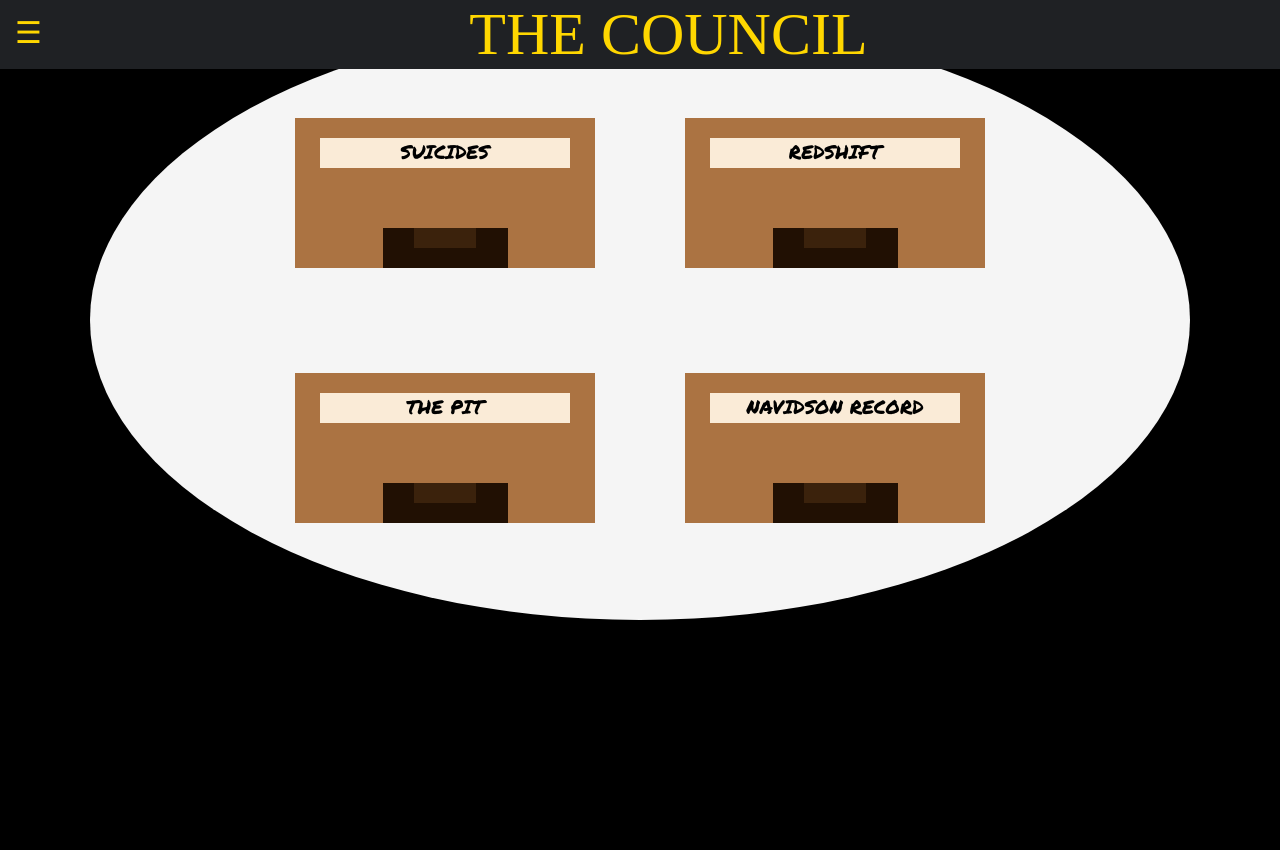
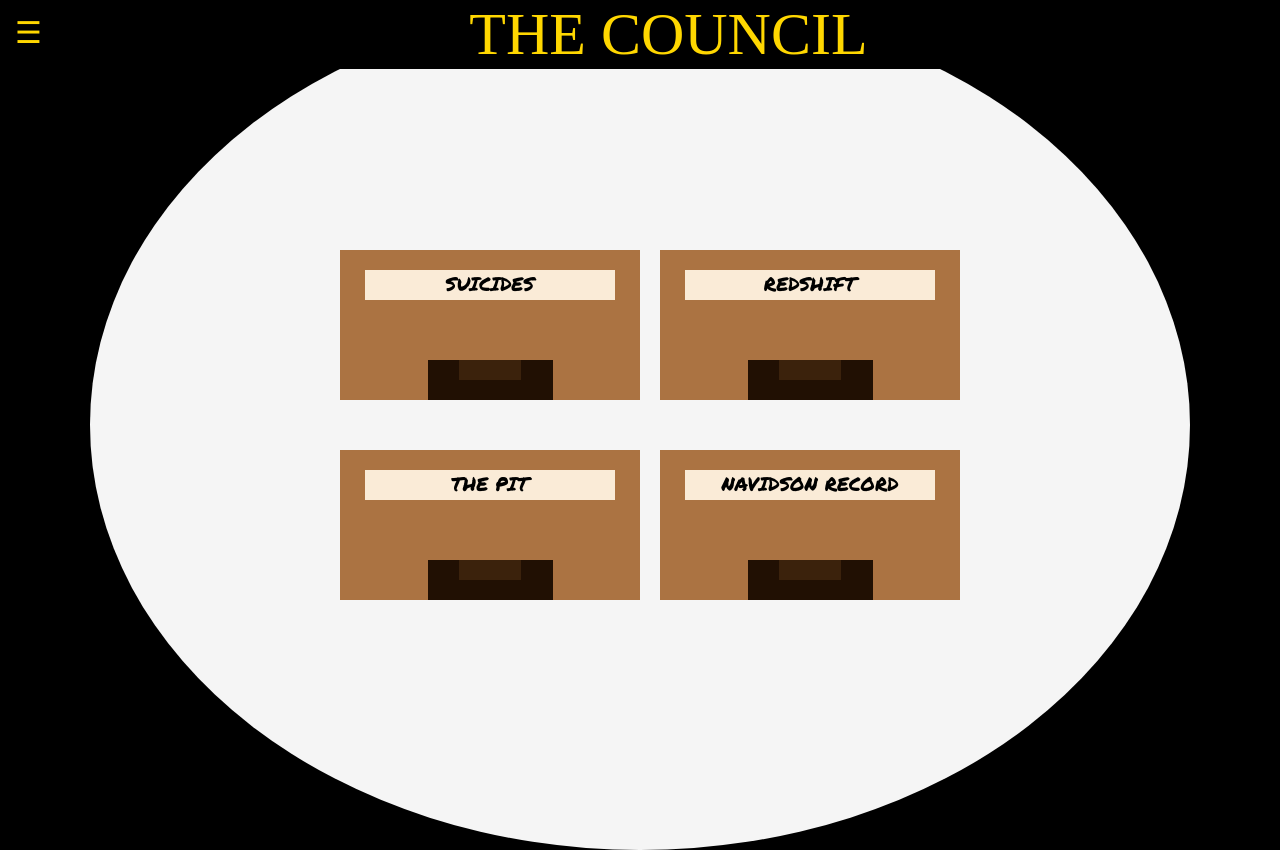
Before and after one commit to EmilioCoelho-ui/IMY320_2021_THECOUNCIL, a website: page content.html in a window 1280 px wide. Before the commit the page ends 800 px from the top, so only its background shows below. Drawn offline with Linux system fonts and the light colour scheme; files whose address does not match are found by name.

Commit message:
content page ui change

```diff
--- a/css/content.css
+++ b/css/content.css
@@ -59,12 +59,18 @@ body {
 .grid-container {
     margin: auto;
     display: grid;
+    /*
     padding: 20px;
+
+     */
     grid-row-gap: 50px;
     grid-column-gap: 20px;
     grid-template-columns: auto auto;
+    /*
     height: 500px;
     width: 800px;
+
+     */
 }
 
 .grid-item {
@@ -73,7 +79,7 @@ body {
 }
 
 .safe-circle {
-    padding: 50px;
+    padding: 250px;
     /*
     height: device-width;
     */
@@ -81,7 +87,7 @@ body {
     border-radius: 50%;
     background-color: whitesmoke;
     margin: auto;
-    margin-top: 20px;
+    text-align: center;
 }
 
 .container-handle {
--- a/css/index.css
+++ b/css/index.css
@@ -94,7 +94,7 @@ div#header:after
     /*
     font-family: 'Azeret';
     */
-    background-color: #1f2124;
+    background-color: black;
     top: 0;
     width: 100%;
     position: fixed;
```
